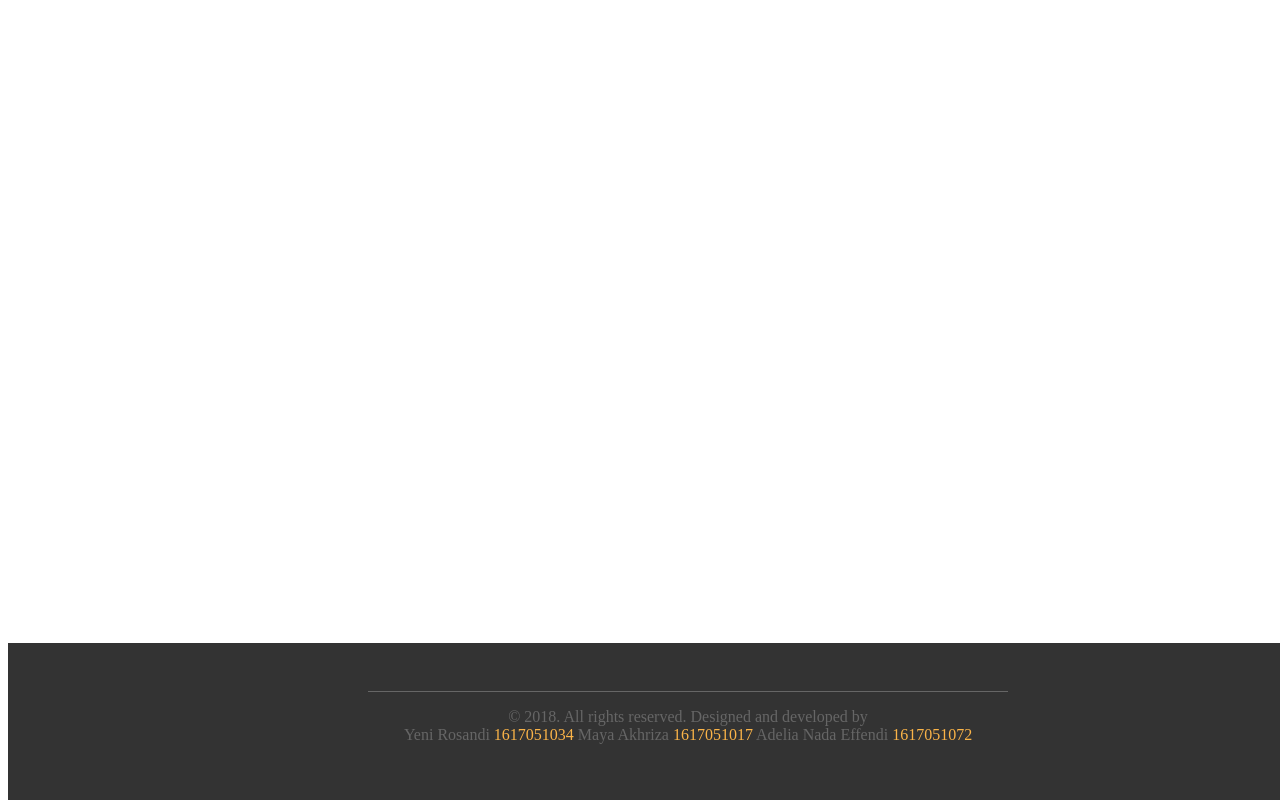
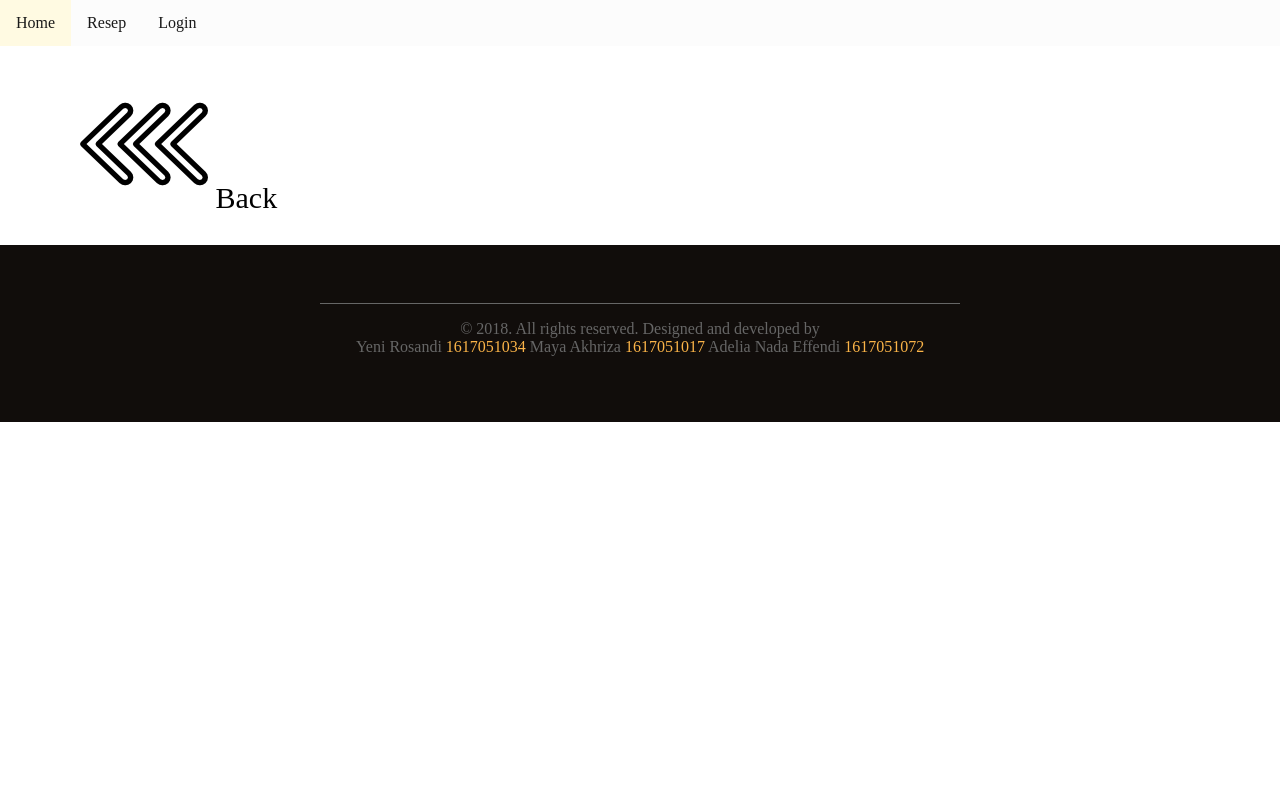
Before and after one commit to mayaakhriza/TugasUapWeb, a PHP site: page /artikel.php?id_artikel=1 in a window 1280 px wide; the page is wider, and only the part inside the window is pictured. Run offline with PHP 8.4, Linux system fonts and the light colour scheme; data that the repository does not hold is empty.

Commit message:
Update artikel.php
Fix

```diff
--- a/artikel.php
+++ b/artikel.php
@@ -3,18 +3,29 @@
   <head>
     <meta charset="utf-8">
     <title>Artikel</title>
+    <link href="style/index.css" rel="stylesheet">
     <style>
-    img{
+    .isi img{
       margin: 5px;
-      width: 500px;
-      height: 280px;
+      width: 700px;
+      /* height: 420px; */
     }
     </style>
   </head>
   <body>
-
-  </body>
-</html>
+    <div class="isi" style="padding: 20px 0px 0px 0px;margin-top:30px;">
+      <ul>
+        <li><a href="index.php?p=home">Home</a></li>
+        <li><a href="index.php?p=resep">Resep</a></li>
+        <?php
+          if(!isset($_SESSION['username']))
+            echo "<li> <a href='login.php'>Login</a></li>";
+          else {
+            echo "<li> <a href='logout.php'>Logout</a></li>";
+            echo "<li> <a href='index.php?p=admin'>Admin</a></li>";
+          }
+        ?>
+      </ul>
         <?php
           include "koneksi.php";
           $id_artikel=abs(intval($_GET['id_artikel']));
@@ -23,11 +34,29 @@
           $result= mysqli_query($db, $sql);
 
           while ($row= mysqli_fetch_array($result)){
-  echo "<h2>"."<b>".$row["judul"]."</b>"."</h2>"."<br>";//baris 1
+          //baris 1
+          echo "<b>"."<center><h1 style=\"font-family: 'Kaushan Script', cursive; font-size: 40px;margin:0px; padding: 50px;background-color: #f3c30f;\">".strtoupper($row["judul"])."</h1></center>"."</b>"."<br>";
+          echo "<div class=\"artikel\">";
           echo "<center>"."<img src='image/".$row['gambar']."'>"."</center>"."<br>". //baris 2
                          "<p align=justify>".$row["teks"]."</p>"."<br>"."<br>". //baris 3
                          "<b>".$row["penulis"]." pada " //baris 4
                               .$row["waktu"]."</b>"."<br>"; //baris 5
           }
-  include "footer.php";
         ?>
+      </div>
+    </div>
+
+    <div style="margin:30px 80px;">
+      <a style="font-size:30px; color:black; text-decoration:none;"href="resep.php"> <img src="images/logo/001-left-arrow.png"> Back </a>
+    </div>
+
+    <div class="footer">
+      <center>
+        <hr style="width:50%; background-color:#666666; color::#666666; height:1px; border:none;">
+        <p>&copy; 2018. All rights reserved.
+        Designed and developed by<br>
+        Yeni Rosandi<a style="color:#fbb448;"> 1617051034 </a>Maya Akhriza<a style="color:#fbb448;"> 1617051017 </a>Adelia Nada Effendi<a style="color:#fbb448;"> 1617051072</p>
+      </center>
+    </div>
+  </body>
+</html>
```
Lines whose indentation alone changed are shown as unchanged.
